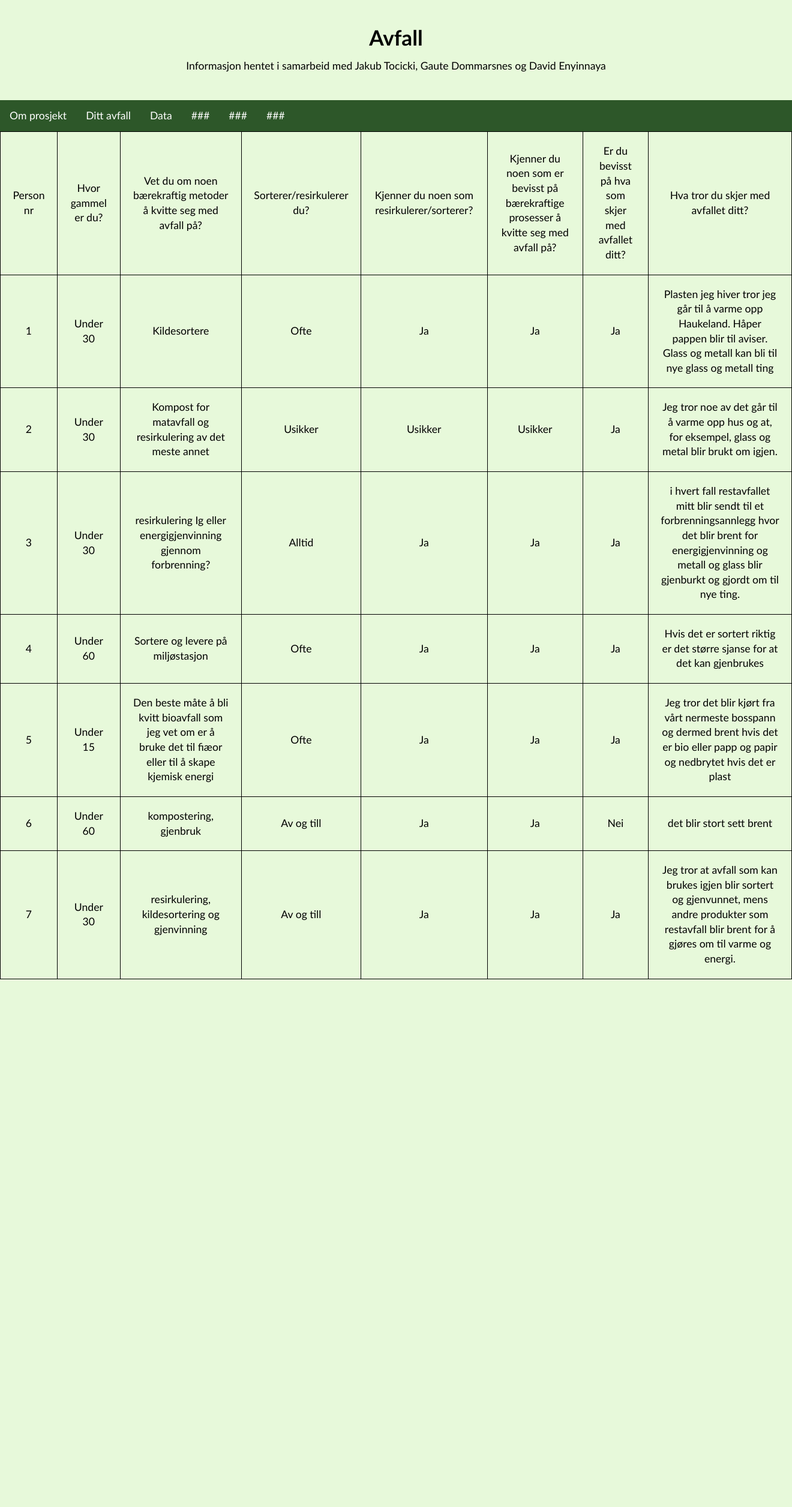
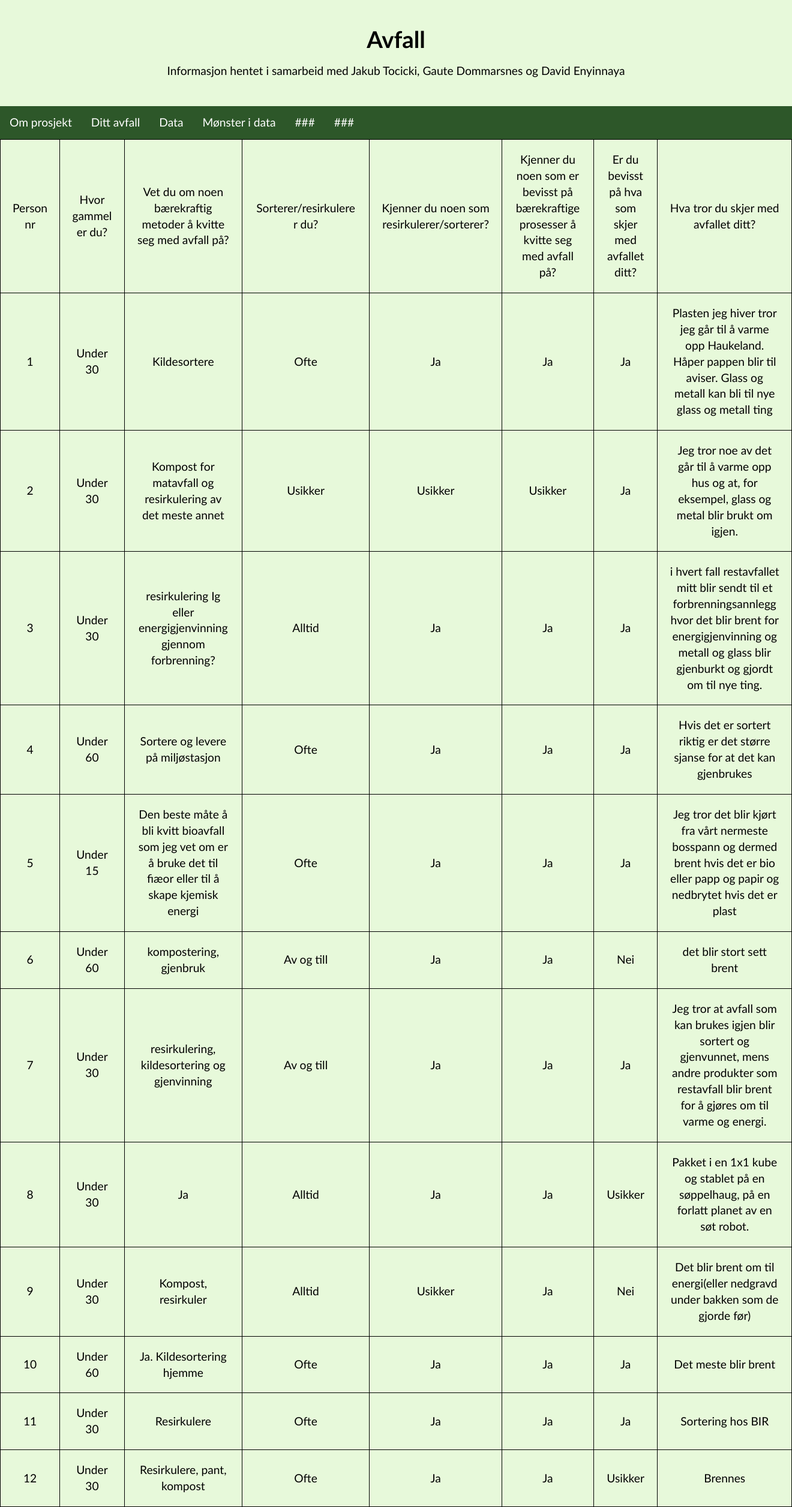
Before and after one commit to Davitow/Visual-Studio-Code, a web app: file HTML/Avfall og bærekraft/Data_avfall og bærekraft.html in a window 1320 px wide. Shown: the whole page at 60% size. Before the commit the page ends 1633 px from the top, so only its background shows below. Run offline with its HTML, style and script files only (its server is not run), Linux system fonts and the light colour scheme.

Commit message:
Shadow Bonnie

```diff
--- a/CSS/Avfall-bærekraft.css
+++ b/CSS/Avfall-bærekraft.css
@@ -7,7 +7,7 @@
     background-color: rgb(231, 249, 218);
     overflow-y: scroll;
     font-family: Trebuchet MS, sans-serif; margin:0;
-    font-size: 110%;
+    font-size: 120%;
     line-height: 140%;
   }
 
@@ -49,19 +49,26 @@
   }
 
   .column {
-    padding: 1%;
-    font-size: 110%;
-  }
-
-  .column.middle {
     padding-top: 2%;
     padding-left: 10%;
     padding-right: 10%;
     width: 100%;
   }
 
+  .column.middle {
+    float: left;
+    padding-top: 2%;
+    padding-left: 10%;
+    padding-right: 10%;
+    width: 60%;
+  }
+
   .column.side {
-    width: 50%;
+    float: right;
+    padding-top: 2%;
+    padding-left: 10%;
+    padding-right: 10%;
+    width: 40%;
   }
 
   /*table for logg*/
@@ -78,3 +85,12 @@
     border: 1px solid black;
     word-wrap: break-word; /* Ensure text wraps within the cell */
   }
+
+  .myChart {
+    width: 30%;
+  }
+
+  canvas {
+    width: 400px;  /* Angir bredde på diagrammet */
+    height: 400px; /* Angir høyde på diagrammet */
+  }
--- a/HTML/Avfall og bærekraft/Data_avfall og bærekraft.html
+++ b/HTML/Avfall og bærekraft/Data_avfall og bærekraft.html
@@ -18,7 +18,7 @@
         <a href="../Avfall-bærekraft.html">Om prosjekt</a>
         <a href="../Avfall og bærekraft/Avfallet ditt.html">Ditt avfall</a>
         <a href="../Avfall og bærekraft/Data_avfall og bærekraft.html">Data</a>
-        <a href="#">###</a>
+        <a href="../Avfall og bærekraft/Data-møsnter_Avfall.html">Mønster i data</a>
         <a href="#">###</a>
         <a href="#">###</a>
       </div>
@@ -114,3 +114,61 @@
           <td>Ja</td>
           <td>Jeg tror at avfall som kan brukes igjen blir sortert og gjenvunnet, mens andre produkter som restavfall blir brent for å gjøres om til varme og energi.</td>
         </tr>
+
+        <tr class="row">
+          <td>8</td>
+          <td>Under 30</td>
+          <td>Ja</td>
+          <td>Alltid</td>
+          <td>Ja</td>
+          <td>Ja</td>
+          <td>Usikker</td>
+          <td>Pakket i en 1x1 kube og stablet på en søppelhaug, på en forlatt planet av en søt robot.</td>
+        </tr>
+
+        <tr class="row">
+          <td>9</td>
+          <td>Under 30</td>
+          <td>Kompost, resirkuler </td>
+          <td>Alltid</td>
+          <td>Usikker</td>
+          <td>Ja</td>
+          <td>Nei</td>
+          <td>Det blir brent om til energi(eller nedgravd under bakken som de gjorde før)</td>
+        </tr>
+
+        <tr class="row">
+          <td>10</td>
+          <td>Under 60</td>
+          <td>Ja. Kildesortering hjemme</td>
+          <td>Ofte</td>
+          <td>Ja</td>
+          <td>Ja</td>
+          <td>Ja</td>
+          <td>Det meste blir brent</td>
+        </tr>
+
+        <tr class="row">
+          <td>11</td>
+          <td>Under 30</td>
+          <td>Resirkulere</td>
+          <td>Ofte</td>
+          <td>Ja</td>
+          <td>Ja</td>
+          <td>Ja</td>
+          <td>Sortering hos BIR</td>
+        </tr>
+
+        <tr class="row">
+          <td>12</td>
+          <td>Under 30</td>
+          <td>Resirkulere, pant, kompost</td>
+          <td>Ofte</td>
+          <td>Ja</td>
+          <td>Ja</td>
+          <td>Usikker</td>
+          <td>Brennes</td>
+        </tr>
+    </table>
+</body>
+</html>
```
Also changed, not shown: HTML/Avfall og bærekraft/Avfallet ditt.html (+8 -6 lines), HTML/Avfall og bærekraft/Data-møsnter_Avfall.html (added, +32 -0 lines), HTML/Avfall-bærekraft.html (+5 -5 lines), JS/Avfall-tverrfaglig/Piechart.js (added, +29 -0 lines), Bilder/Boss - Avfall-bærekraft.png. Lines whose indentation alone changed are shown as unchanged.
